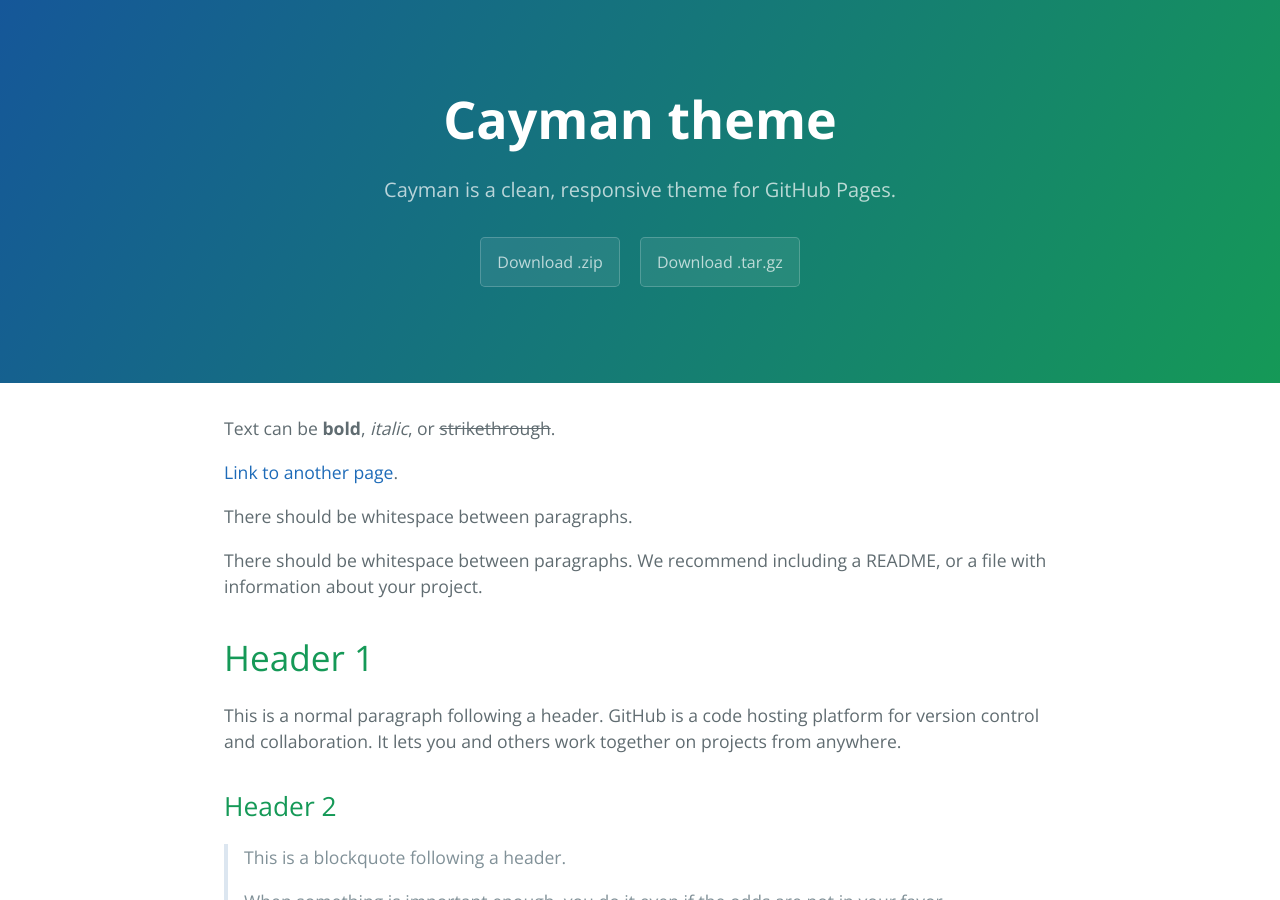
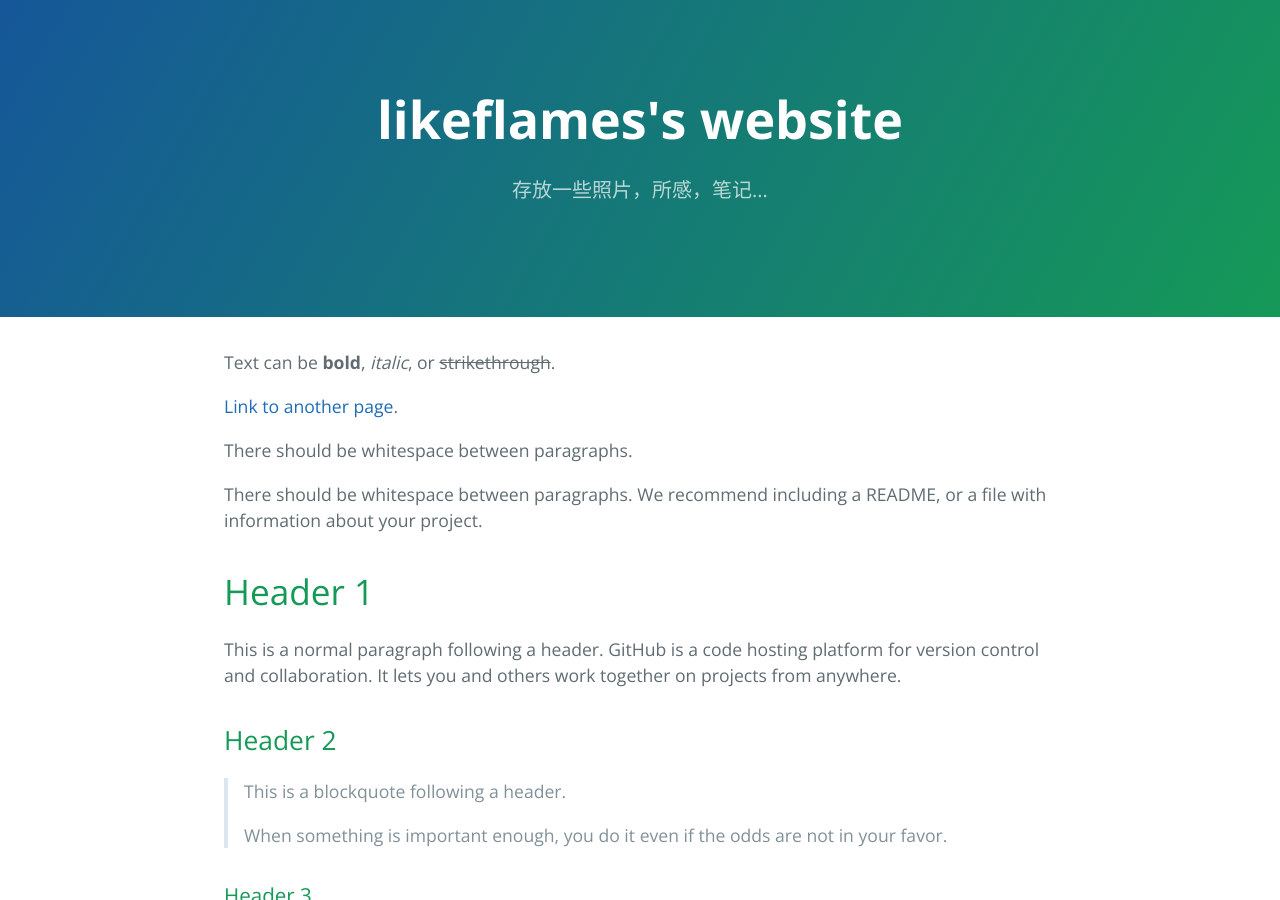
Before and after one commit to likeflames/likeflames.github.io, a Jekyll site: the page built from index.md, in a window 1280 px wide and 900 px high. Built offline with Jekyll 4.4.1, drawn with Linux system fonts in a browser that asks for light colours.

Commit message:
Update _config.yml

```diff
--- a/_config.yml
+++ b/_config.yml
@@ -1,5 +1,5 @@
-title: Cayman theme
-description: Cayman is a clean, responsive theme for GitHub Pages.
-show_downloads: true
+title: likeflames's website
+description: 存放一些照片，所感，笔记...
+show_downloads: false
 google_analytics:
 theme: jekyll-theme-cayman
```
